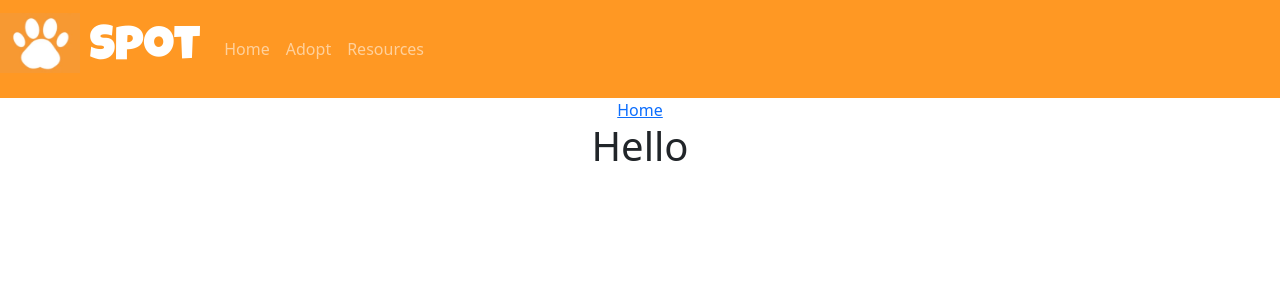
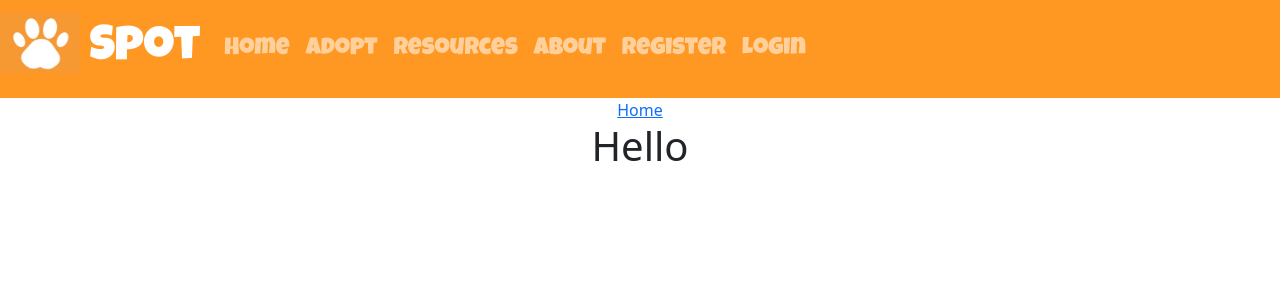
Before and after one commit to keepitclassick/spot, a React (Create React App) app in the folder client/: page / in a window 1280 px wide. Shown: the top 300 px of the page. Built offline with nearby package versions, Linux system fonts and the light colour scheme.

Commit message:
style nav links

```diff
--- a/client/src/Components/Navigation.jsx
+++ b/client/src/Components/Navigation.jsx
@@ -14,10 +14,25 @@ export default function Navigation() {
           />{" "}
           Spot
         </Navbar.Brand>
-        <Nav>
-          <Nav.Link href="/home">Home</Nav.Link>
-          <Nav.Link href="/Adopt">Adopt</Nav.Link>
-          <Nav.Link href="/Resources">Resources</Nav.Link>
+        <Nav id="links">
+          <Nav.Item>
+            <Nav.Link href="/home">Home</Nav.Link>
+          </Nav.Item>
+          <Nav.Item>
+            <Nav.Link eventKey="/Adopt">Adopt</Nav.Link>
+          </Nav.Item>
+          <Nav.Item>
+            <Nav.Link eventKey="/Resources">Resources</Nav.Link>
+          </Nav.Item>
+          <Nav.Item>
+            <Nav.Link eventKey="/About">About</Nav.Link>
+          </Nav.Item>
+          <Nav.Item>
+            <Nav.Link eventKey="/Register">Register</Nav.Link>
+          </Nav.Item>
+          <Nav.Item>
+            <Nav.Link eventKey="/Login">Login</Nav.Link>
+          </Nav.Item>
         </Nav>
       </Navbar>
     </>
--- a/client/src/Components/styles.scss
+++ b/client/src/Components/styles.scss
@@ -5,5 +5,10 @@ $dark: rgb(255, 152, 35);
   font-family: "Luckiest Guy", cursive;
 }
 
+#links {
+  font-size: 1.5em;
+  font-family: "Luckiest Guy", cursive;
+}
+
 @import "~bootstrap/scss/bootstrap.scss";
 @import url("https://fonts.googleapis.com/css2?family=Luckiest+Guy&display=swap");
```
